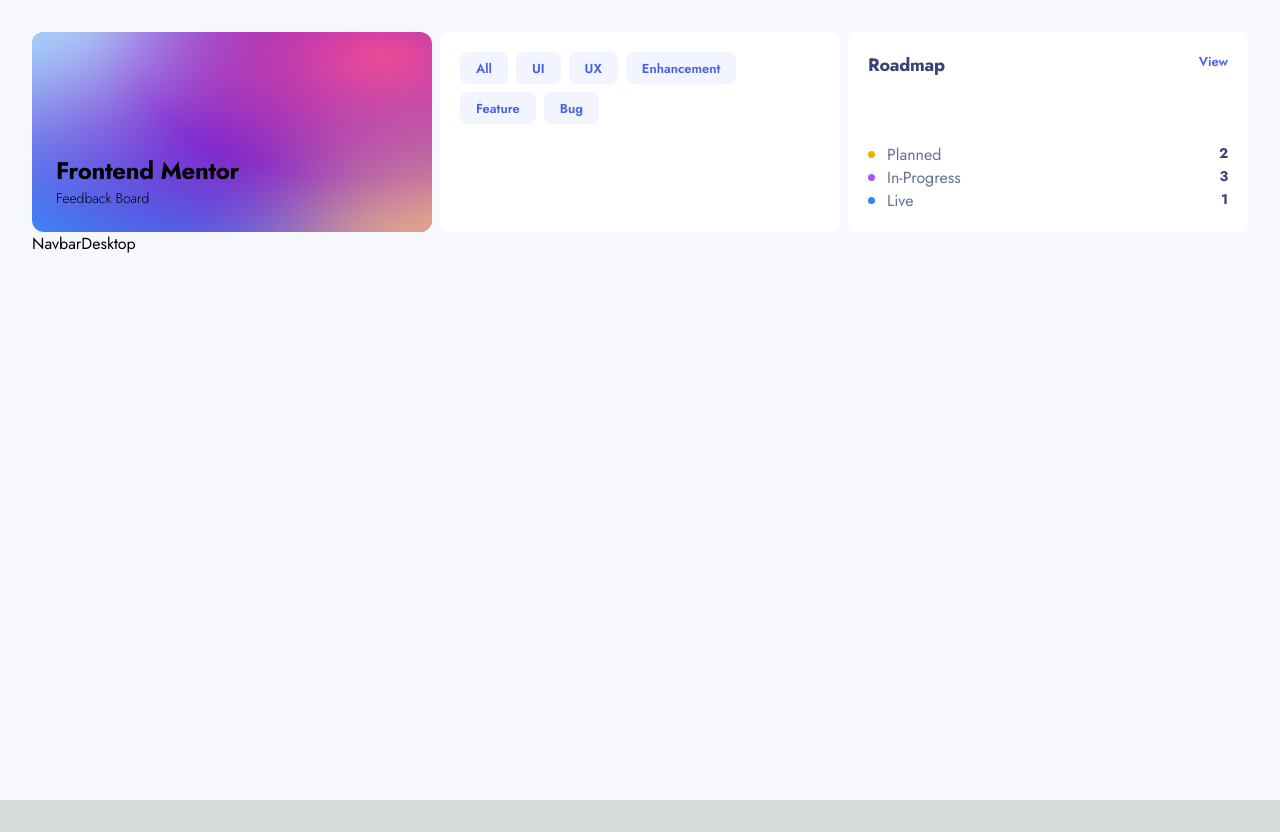
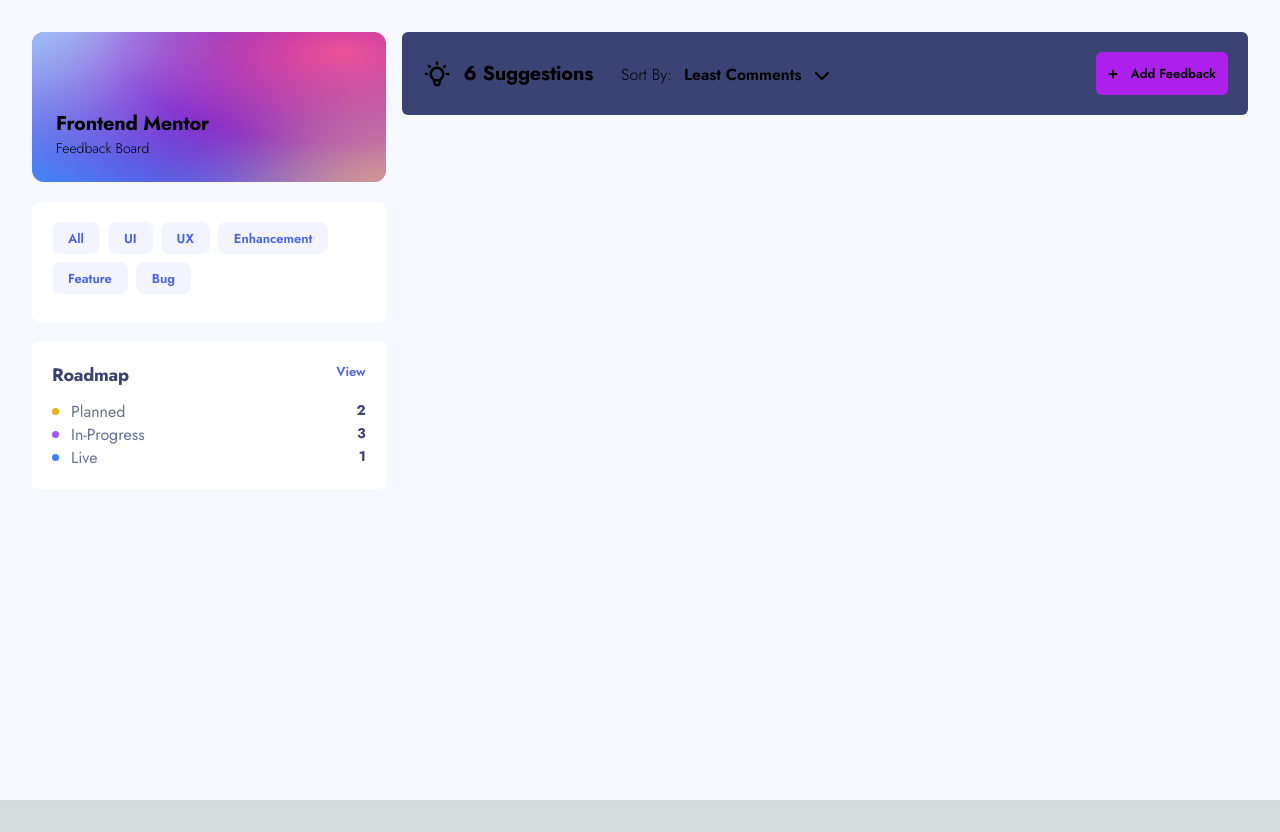
Before and after one commit to parthmanhas/frontend-mentor-monorepo, a Next.js app in the folder apps/product-feedback-app/: page /suggestions in a window 1280 px wide. Before the commit the page ends 800 px from the top, so only its background shows below. Built offline with nearby package versions, Linux system fonts and the light colour scheme.

Commit message:
add dropdown, add suggestion bar

```diff
--- /dev/null
+++ b/apps/product-feedback-app/app/components/DropDown.tsx
@@ -0,0 +1,21 @@
+'use client';
+
+import { useState } from "react";
+import { FaChevronUp, FaChevronDown } from "react-icons/fa6";
+import { FiCheck } from "react-icons/fi";
+
+export default function DropDown({ className }: { className?: string }) {
+
+    const [open, setOpen] = useState(false);
+    const [selected, setSelected] = useState(3);
+    const items = ['Most Upvotes', 'Most Downvotes', 'Most Comments', 'Least Comments'];
+
+    return <div className={`${className} relative`}>
+        <p onClick={() => setOpen(!open)} className="font-light flex hover:cursor-pointer">Sort By: <span className="font-semibold flex items-center ml-3">{items.find((item, index) => index === selected)} {open ? <FaChevronUp className="ml-3" /> : <FaChevronDown className="ml-3" />}</span></p>
+        {open && <div className="absolute bg-white shadow-md rounded-md w-full mt-3 text-waikawa-gray-700 font-light">
+            {items.map((item, index) => (
+                <p key={index} onClick={() => setSelected(index)} className={`p-2 pl-3 hover:cursor-pointer hover:text-electric-violet-500 flex justify-between items-center ${items.length - 1 !== index && 'border-b-[1px]'}`}>{item} {selected === index && <FiCheck color="purple" />}</p>
+            ))}
+        </div>}
+    </div>
+}
--- a/apps/product-feedback-app/app/components/LogoDesktop.tsx
+++ b/apps/product-feedback-app/app/components/LogoDesktop.tsx
@@ -1,12 +1,12 @@
-export default function LogoDesktop() {
+export default function LogoDesktop({ className }: { className: string }) {
 
     // p-5 on container does not work, width of equal containers changes
-    return <div className="rounded-xl inline-flex flex-col justify-end relative overflow-hidden">
+    return <div className={` ${className} rounded-xl inline-flex flex-col justify-end relative overflow-hidden h-[150px]`}>
         <div className="bg-gradient-radial from-pink-500 via-purple-700 to-blue-500 absolute h-[175%] w-[175%] z-0">
         </div>
         <div className="bg-gradient-radial from-[#7AD8FB] to-white absolute h-[100%] w-[100%] blur-3xl rounded-full translate-x-[-65%] translate-y-[-65%] z-10"></div>
         <div className="bg-gradient-radial bg-[#FBB57A] to-white absolute h-[100%] w-[100%] blur-3xl rounded-full translate-x-[65%] translate-y-[65%] z-10"></div>
-        <h1 className="pl-6 z-20">Frontend Mentor</h1>
+        <h2 className="pl-6 z-20">Frontend Mentor</h2>
         <p className="text-sm font-light pl-6 pb-6 z-20">Feedback Board</p>
     </div>
 }
--- a/apps/product-feedback-app/app/components/NavbarDesktop.tsx
+++ b/apps/product-feedback-app/app/components/NavbarDesktop.tsx
@@ -1,3 +1,11 @@
-export default function NavbarDesktop () {
-    return <p>NavbarDesktop</p>
+import LogoDesktop from "./LogoDesktop";
+import Roadmap from "./Roadmap";
+import Tags from "./Tags";
+
+export default function NavbarDesktop({ className }: { className: string }) {
+    return <div className={`flex flex-col ${className}`}>
+        <LogoDesktop className="mb-5" />
+        <Tags className="mb-5" />
+        <Roadmap />
+    </div>
 }
--- /dev/null
+++ b/apps/product-feedback-app/app/components/SuggestionsBar.tsx
@@ -0,0 +1,17 @@
+import { TbBulb } from "react-icons/tb";
+import { FaPlus } from "react-icons/fa";
+import DropDown from "./DropDown";
+
+export default function SuggestionsBar() {
+    return <div className="bg-east-bay-900 rounded-md p-5 flex items-center justify-between">
+        <div className="flex items-baseline">
+            <TbBulb className="self-end" size={30} />
+            <h2 className="ml-3">6 Suggestions</h2>
+            <DropDown className="ml-7" />
+        </div>
+        <button className="flex items-center rounded-md bg-electric-violet-600 p-3 hover:cursor-pointer">
+            <FaPlus size={10} />
+            <p className="ml-3 semibold">Add Feedback</p>
+        </button>
+    </div>
+}
--- a/apps/product-feedback-app/app/suggestions/page.tsx
+++ b/apps/product-feedback-app/app/suggestions/page.tsx
@@ -4,16 +4,22 @@
 import NavbarMobile from "../components/NavbarMobile";
 import NavbarTab from "../components/NavbarTab";
 import { useMediaQuery } from '@/hooks/use-media-query';
+import SuggestionsBar from "../components/SuggestionsBar";
 
 export default function Page() {
     const isMobile = useMediaQuery("(min-width: 0px) and (max-width: 767px)");
-    const isTab = useMediaQuery("(min-width: 768px)");
+    const isTab = useMediaQuery("(min-width: 768px) and (max-width: 991px)");
     const isDesktop = useMediaQuery("(min-width: 992px)");
     return (
         <div className="md:p-8 bg-white-lilac-50 h-[100vh]">
             {isMobile && <NavbarMobile />}
             {isTab && <NavbarTab />}
-            {isDesktop && <NavbarDesktop />}
+            <div className="grid grid-cols-10 gap-4">
+                {isDesktop && <NavbarDesktop className="w-full h-[100vh] col-span-3" />}
+                <div className="w-full h-[100vh] col-span-7">
+                    <SuggestionsBar />
+                </div>
+            </div>
         </div>
     )
 }
```
Also changed, not shown: apps/product-feedback-app/lib/utils.ts (added, +20 -0 lines), apps/product-feedback-app/package.json (+6 -1 lines), 1 other file (tests, documents, lock files or other folders).
